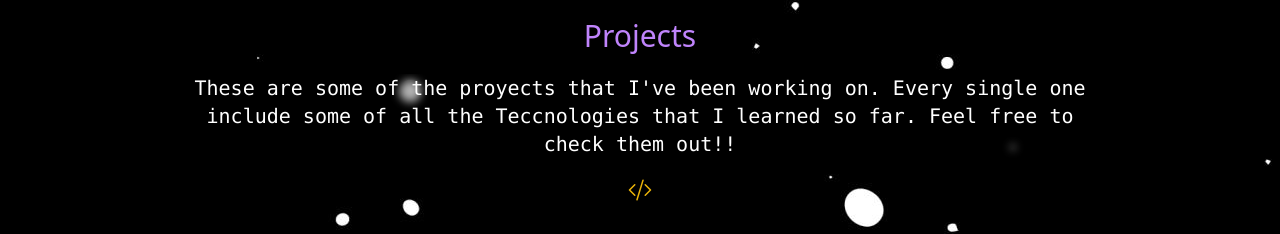
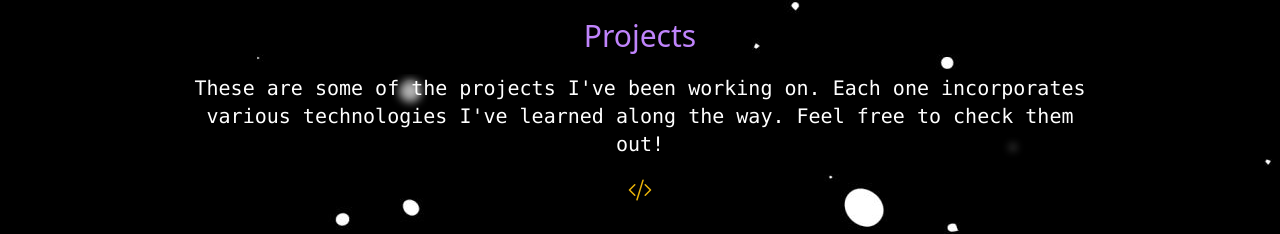
Before and after one commit to leocoiradas/Portfolio, a React (Vite) app: page /projects in a window 1280 px wide. Shown: the part 322-556 px from the top of the page. Built offline with nearby package versions, Linux system fonts and the light colour scheme; no server answers.

Commit message:
Projects: Implementado sistema de traducciones

```diff
--- a/src/pages/Projects.jsx
+++ b/src/pages/Projects.jsx
@@ -4,17 +4,19 @@ import { useDispatch, useSelector } from "react-redux";
 import { get_proyects } from "../store/actions/proyectsActions";
 import ProjectCard from "../components/projects_components/ProjectCard";
 import Page from "../components/Page";
-import { BsCodeSlash } from "react-icons/bs"
+import { BsCodeSlash } from "react-icons/bs";
+import { useTranslation } from "react-i18next";
 
 function Projects(){
+    const { t } = useTranslation("global")
     const dispatch = useDispatch()
     const proyects = useSelector((store) => store.proyectsReducer.proyects)
     useEffect(() => {
         dispatch(get_proyects())
     }, [])
     const projectsText = {
-        title: "Projects",
-        comment: "These are some of the proyects that I've been working on. Every single one include some of all the Teccnologies that I learned so far. Feel free to check them out!!",
+        title: t("page.projects.title"),
+        comment: t("page.projects.desc"),
         icon: <BsCodeSlash />
     }
     return(
```
